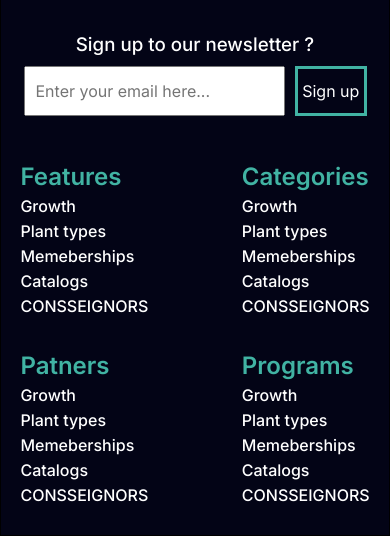
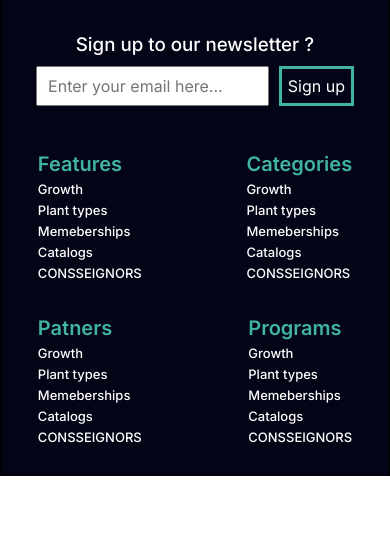
Before and after one commit to WameJoseph/ecogreen, a plain HTML site: page index.html in a window 390 px wide. Shown: the part 3045-3581 px from the top of the page. After the commit the page ends 3521 px from the top, so only its background shows below. Drawn offline with Linux system fonts and the light colour scheme.

Commit message:
Add files via upload

```diff
--- a/index.css
+++ b/index.css
@@ -1198,20 +1198,22 @@ footer .list .span1 .sp .sub:hover{
     }
 
     footer .newsletter form{
+        width: 100%;
         margin-top: 10px;
         margin-left: 0;
         display: flex;
+        justify-content: center;
     }
 
     footer .newsletter form input[type=text]{
-        height: 50px;
-        width: 80%;
+        height: 40px;
+        width: 60%;
         font-size: 16px;
         padding: 0 10px;
     }
 
     footer .newsletter form input[type=submit]{
-        height: 50px;
+        height: 40px;
         width: 75px;
         /* display: flex; */
         /* text-align: center; */
@@ -1227,7 +1229,32 @@ footer .list .span1 .sp .sub:hover{
     footer .list .span1{
         display: flex;
         justify-content: space-between;
-        width: 100%;
+        width: 90%;
         margin-top: 10%;
     }
+
+    footer .list .span1 .sp .cover{
+        font-size: 20px;
+        color: #41B3A3;
+        font-weight: 600;
+    }
+
+    footer .list .span1 .sp .cover:hover{
+        color: #41B3A3;
+        font-weight: 700;
+    }
+
+    footer .list .span1 .sp .sub{
+        display: flex;
+        /* flex-direction: column; */
+        /* border: solid 1px white; */
+        width: fit-content;
+        margin-right: auto;
+        justify-content: left;
+        align-items: center;
+        margin-top: 5px;
+        font-size: 13px;
+        color: #ffff;
+        font-weight: 500;
+    }
 }
```
